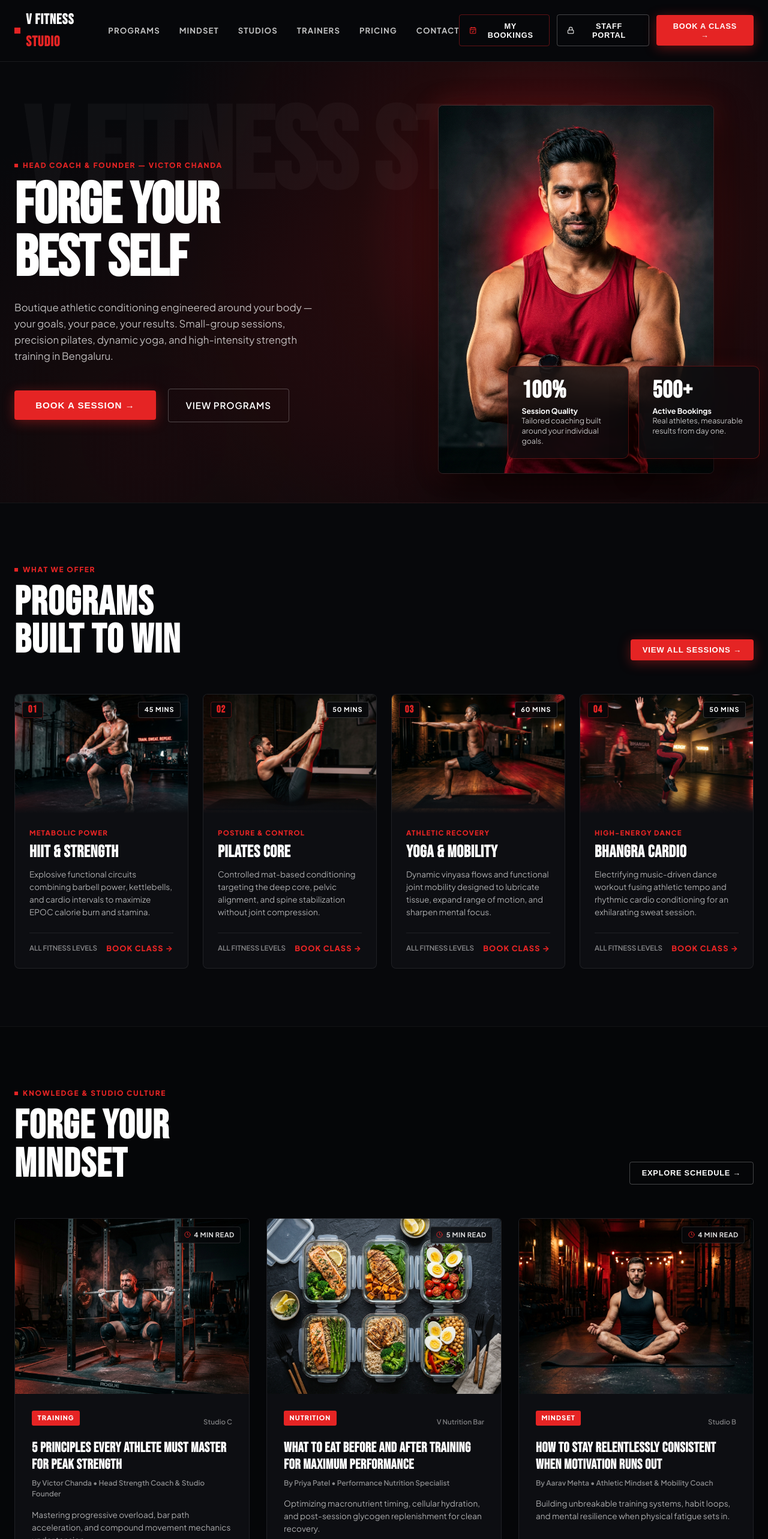
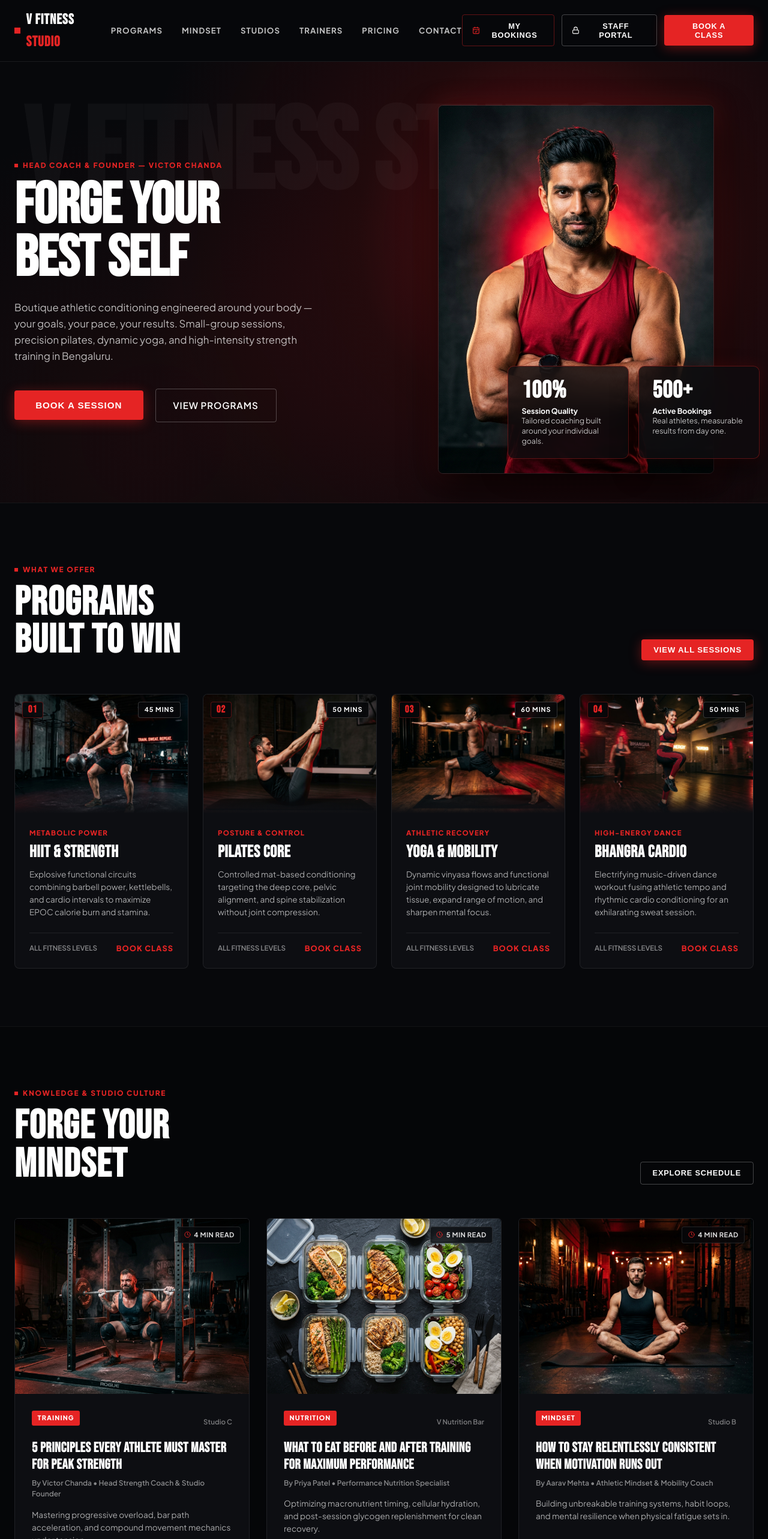
Before and after one commit to victorchanda345-tech/v-fitness-studio, a React (Vite) app in the folder client/: page / in a window 1280 px wide. Shown: the top 2566 px of the page at 60% size. Built offline with nearby package versions, Linux system fonts and the light colour scheme; no server answers.

Commit message:
fix: clean up button labels, remove raw arrow characters and format transitions cleanly

```diff
--- a/client/src/components/MemberBookingModal.tsx
+++ b/client/src/components/MemberBookingModal.tsx
@@ -408,7 +408,7 @@ export const MemberBookingModal: React.FC<MemberBookingModalProps> = ({
                   className="btn-crimson"
                   style={{ padding: '0.75rem 1.5rem', fontSize: '0.85rem' }}
                 >
-                  VIEW MY BOOKINGS →
+                  VIEW MY BOOKINGS
                 </button>
                 <button
                   type="button"
@@ -491,7 +491,7 @@ export const MemberBookingModal: React.FC<MemberBookingModalProps> = ({
                   className="btn-crimson"
                   style={{ padding: '0.75rem 1.4rem', fontSize: '0.85rem' }}
                 >
-                  VIEW IN MY BOOKINGS →
+                  VIEW IN MY BOOKINGS
                 </button>
                 {existingBooking.id > 0 && (
                   <button
@@ -672,7 +672,7 @@ export const MemberBookingModal: React.FC<MemberBookingModalProps> = ({
                   className="btn-crimson"
                   style={{ flex: 2, padding: '0.85rem', justifyContent: 'center', opacity: submitting ? 0.7 : 1 }}
                 >
-                  {submitting ? 'RESERVING SPOT…' : isFull ? 'JOIN WAITLIST →' : 'CONFIRM CLASS SPOT →'}
+                  {submitting ? 'RESERVING SPOT...' : isFull ? 'JOIN WAITLIST' : 'CONFIRM CLASS SPOT'}
                 </button>
               </div>
 
--- a/client/src/components/MemberPortalModal.tsx
+++ b/client/src/components/MemberPortalModal.tsx
@@ -247,7 +247,7 @@ export const MemberPortalModal: React.FC<MemberPortalModalProps> = ({
                   className="btn-crimson"
                   style={{ width: '100%', padding: '0.85rem', justifyContent: 'center' }}
                 >
-                  {loading ? 'LOOKING UP PROFILE…' : 'ACCESS MEMBER PORTAL →'}
+                  {loading ? 'LOOKING UP PROFILE...' : 'ACCESS MEMBER PORTAL'}
                 </button>
               </form>
             </div>
@@ -647,7 +647,7 @@ export const MemberPortalModal: React.FC<MemberPortalModalProps> = ({
                       className="btn-crimson"
                       style={{ padding: '0.65rem 1.25rem', fontSize: '0.825rem' }}
                     >
-                      BROWSE CLASS SCHEDULE →
+                      BROWSE CLASS SCHEDULE
                     </button>
                   </div>
                 ) : (
--- a/client/src/pages/Bookings.tsx
+++ b/client/src/pages/Bookings.tsx
@@ -518,7 +518,7 @@ export const Bookings: React.FC<BookingsProps> = ({ onNavigateToSession }) => {
                       {log.oldStatus
                         ? log.oldStatus === log.newStatus
                           ? `Staff Note (${log.newStatus})`
-                          : `${log.oldStatus} -> ${log.newStatus}`
+                          : `${log.oldStatus} to ${log.newStatus}`
                         : `Created as ${log.newStatus}`}
                     </span>
                     <span style={{ fontSize: '0.75rem', color: 'var(--text-muted)' }}>
--- a/client/src/pages/Landing.tsx
+++ b/client/src/pages/Landing.tsx
@@ -430,7 +430,7 @@ export const Landing: React.FC<LandingProps> = ({ onOpenTimetable, onOpenLogin }
               className="btn-crimson"
               style={{ padding: '0.65rem 1.35rem', fontSize: '0.8rem' }}
             >
-              BOOK A CLASS →
+              BOOK A CLASS
             </button>
           </div>
 
@@ -465,7 +465,7 @@ export const Landing: React.FC<LandingProps> = ({ onOpenTimetable, onOpenLogin }
                 <CalendarCheck size={14} color="var(--crimson-primary)" /> MY BOOKINGS / MEMBER PORTAL
               </button>
               <button onClick={() => { setMobileMenuOpen(false); onOpenTimetable(); }} className="btn-crimson" style={{ width: '100%' }}>
-                BOOK A CLASS →
+                BOOK A CLASS
               </button>
               <button onClick={() => { setMobileMenuOpen(false); onOpenLogin(); }} className="btn-athletic-outline" style={{ width: '100%' }}>
                 STAFF LOGIN
@@ -531,7 +531,7 @@ export const Landing: React.FC<LandingProps> = ({ onOpenTimetable, onOpenLogin }
                 className="btn-crimson"
                 style={{ padding: '1rem 2.2rem', fontSize: '0.95rem' }}
               >
-                BOOK A SESSION →
+                BOOK A SESSION
               </button>
               <a
                 href="#programs"
@@ -666,7 +666,7 @@ export const Landing: React.FC<LandingProps> = ({ onOpenTimetable, onOpenLogin }
               className="btn-crimson"
               style={{ fontSize: '0.825rem', padding: '0.65rem 1.25rem' }}
             >
-              VIEW ALL SESSIONS →
+              VIEW ALL SESSIONS
             </button>
           </div>
         </div>
@@ -774,7 +774,7 @@ export const Landing: React.FC<LandingProps> = ({ onOpenTimetable, onOpenLogin }
                       gap: '0.35rem'
                     }}
                   >
-                    BOOK CLASS →
+                    BOOK CLASS
                   </button>
                 </div>
               </div>
@@ -822,7 +822,7 @@ export const Landing: React.FC<LandingProps> = ({ onOpenTimetable, onOpenLogin }
               className="btn-athletic-outline"
               style={{ fontSize: '0.8rem', padding: '0.65rem 1.25rem' }}
             >
-              EXPLORE SCHEDULE →
+              EXPLORE SCHEDULE
             </button>
           </div>
 
@@ -953,7 +953,7 @@ export const Landing: React.FC<LandingProps> = ({ onOpenTimetable, onOpenLogin }
                         e.currentTarget.style.color = 'var(--crimson-primary)';
                       }}
                     >
-                      READ MORE →
+                      READ ARTICLE
                     </button>
                   </div>
                 </div>
@@ -1046,7 +1046,7 @@ export const Landing: React.FC<LandingProps> = ({ onOpenTimetable, onOpenLogin }
                   e.currentTarget.style.transform = 'none';
                 }}
               >
-                VIEW {st.name.toUpperCase()} TIMETABLE →
+                VIEW {st.name.toUpperCase()} TIMETABLE
               </button>
             </div>
           ))}
@@ -1159,7 +1159,7 @@ export const Landing: React.FC<LandingProps> = ({ onOpenTimetable, onOpenLogin }
                     e.currentTarget.style.transform = 'none';
                   }}
                 >
-                  VIEW {ins.name.toUpperCase()} SESSIONS →
+                  VIEW {ins.name.toUpperCase()} SESSIONS
                 </button>
               </div>
             ))}
@@ -1263,7 +1263,7 @@ export const Landing: React.FC<LandingProps> = ({ onOpenTimetable, onOpenLogin }
                 className={tier.isFeatured ? 'btn-crimson' : 'btn-athletic-outline'}
                 style={{ width: '100%', justifyContent: 'center' }}
               >
-                SELECT PLAN →
+                SELECT PLAN
               </button>
             </div>
           ))}
@@ -1361,7 +1361,7 @@ export const Landing: React.FC<LandingProps> = ({ onOpenTimetable, onOpenLogin }
                 className="btn-crimson"
                 style={{ width: '100%', justifyContent: 'center', padding: '1rem' }}
               >
-                OPEN LIVE TIMETABLE →
+                OPEN LIVE TIMETABLE
               </button>
 
               <button
@@ -1438,7 +1438,7 @@ export const Landing: React.FC<LandingProps> = ({ onOpenTimetable, onOpenLogin }
                 cursor: 'pointer'
               }}
             >
-              TIMETABLE →
+              TIMETABLE
             </button>
           </div>
         </div>
--- a/client/src/pages/PublicSchedule.tsx
+++ b/client/src/pages/PublicSchedule.tsx
@@ -1020,7 +1020,7 @@ export const PublicSchedule: React.FC<PublicScheduleProps> = ({
                                 </>
                               ) : (
                                 <>
-                                  <CalendarCheck size={14} /> Book Class Spot ({s.spotsRemaining} Left) →
+                                  <CalendarCheck size={14} /> Book Class Spot ({s.spotsRemaining} Left)
                                 </>
                               )}
                             </button>
--- a/client/src/pages/SessionDetail.tsx
+++ b/client/src/pages/SessionDetail.tsx
@@ -716,7 +716,7 @@ export const SessionDetail: React.FC<SessionDetailProps> = ({ sessionId, onBack
                       {log.oldStatus
                         ? log.oldStatus === log.newStatus
                           ? `Staff Note (${log.newStatus})`
-                          : `${log.oldStatus} -> ${log.newStatus}`
+                          : `${log.oldStatus} to ${log.newStatus}`
                         : `Created as ${log.newStatus}`}
                     </span>
                     <span style={{ fontSize: '0.75rem', color: 'var(--text-muted)' }}>
```
